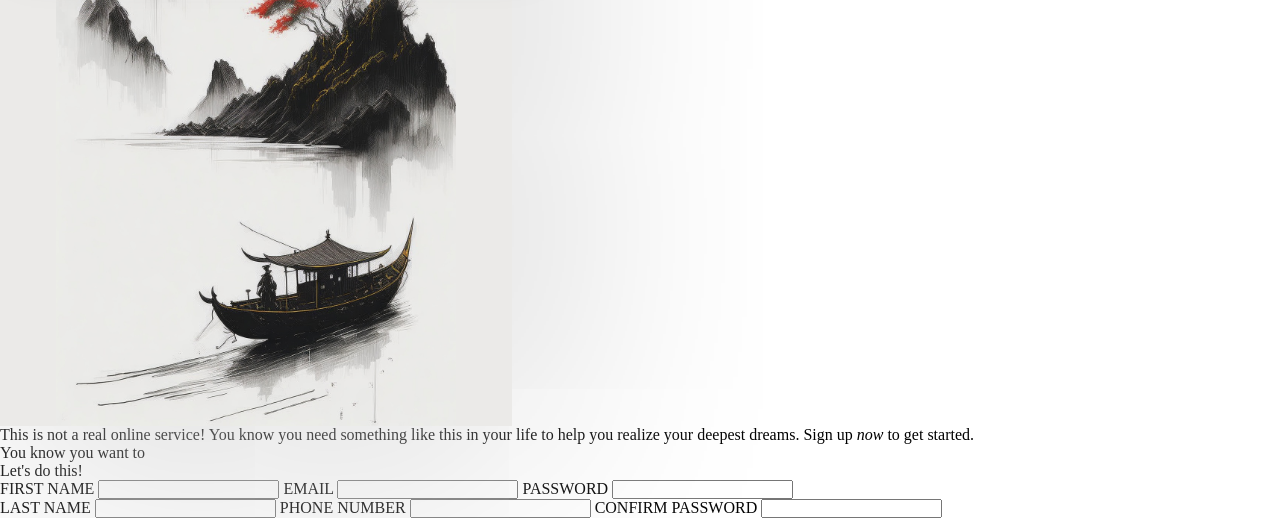
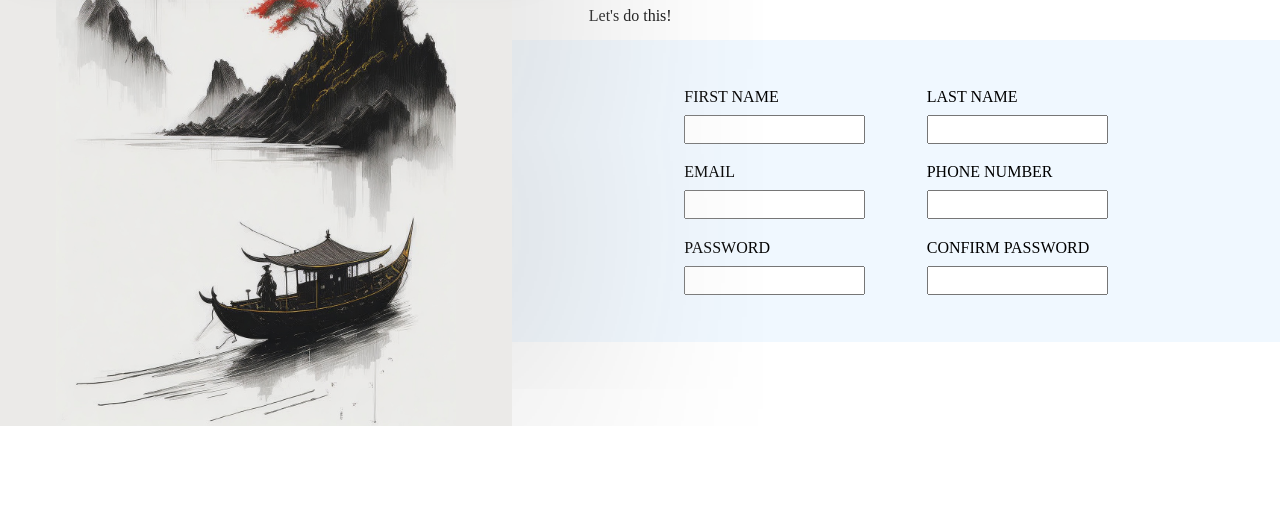
Before and after one commit to Alex44499/sign-up-form, a plain HTML site: page index.html in a window 1280 px wide. Shown: the part 374-892 px from the top of the page. After the commit the page ends 800 px from the top, so only its background shows below. Drawn offline with Linux system fonts and the light colour scheme.

Commit message:
Add form design

```diff
--- a/style.css
+++ b/style.css
@@ -8,6 +8,7 @@
 /* Main container styling */
 .main_container_form {
   height: 100vh;
+  display: flex;
 }
 
 /* Sidebar styling */
@@ -17,9 +18,6 @@
   width: 40%;
   background-color: #ebeae8;
   background-image: url("sign_up_bg.jpg");
-  background-size: contain;
-  background-repeat: no-repeat;
-  background-position: center;
   box-shadow: 20px 20px 400px #ccc; /* Consider reducing the blur radius */
 }
 
@@ -27,9 +25,6 @@
 .odin_logo {
   background-image: url(samurai_logo.png);
   height: 25%;
-  background-repeat: no-repeat;
-  background-size: contain;
-  background-position: center;
   background-color: rgba(114, 110, 109, 0.12); /* Added some transparency */
   backdrop-filter: blur(10px); /* Adjust the blur radius */
   position: relative;
@@ -37,7 +32,50 @@
   box-shadow: 20px 20px 40px #ccc; /* Consider reducing the blur radius */
 }
 
+.odin_logo,
+.sidebar_form {
+  background-repeat: no-repeat;
+  background-size: contain;
+  background-position: center;
+}
+
 /* Main content form styling */
-.main_content_form {
-  /* Add your styles here */
+.sign_up_form {
+  width: 60%;
+  /* background-color: red; */
+  display: flex;
+  flex-direction: column;
 }
+
+.disclaimer_form {
+  margin: 10% 0% 3% 10%;
+  font-family: "Caveat", cursive;
+  font-size: 2.6em;
+}
+
+.disclaimer_form p:nth-child(2) {
+  margin-top: 3%;
+}
+
+legend {
+  margin: 0% 0% 2% 10%;
+}
+
+form {
+  display: flex;
+  /* margin-left: 10%; */
+  background-color: aliceblue;
+  padding: 5% 10% 5% 10%;
+  justify-content: center;
+}
+
+label,
+input {
+  display: flex;
+  padding: 10px 0px 0px 0px;
+  margin-bottom: 5%;
+}
+
+.form_section_first_column {
+  margin-right: 10%;
+}
```
